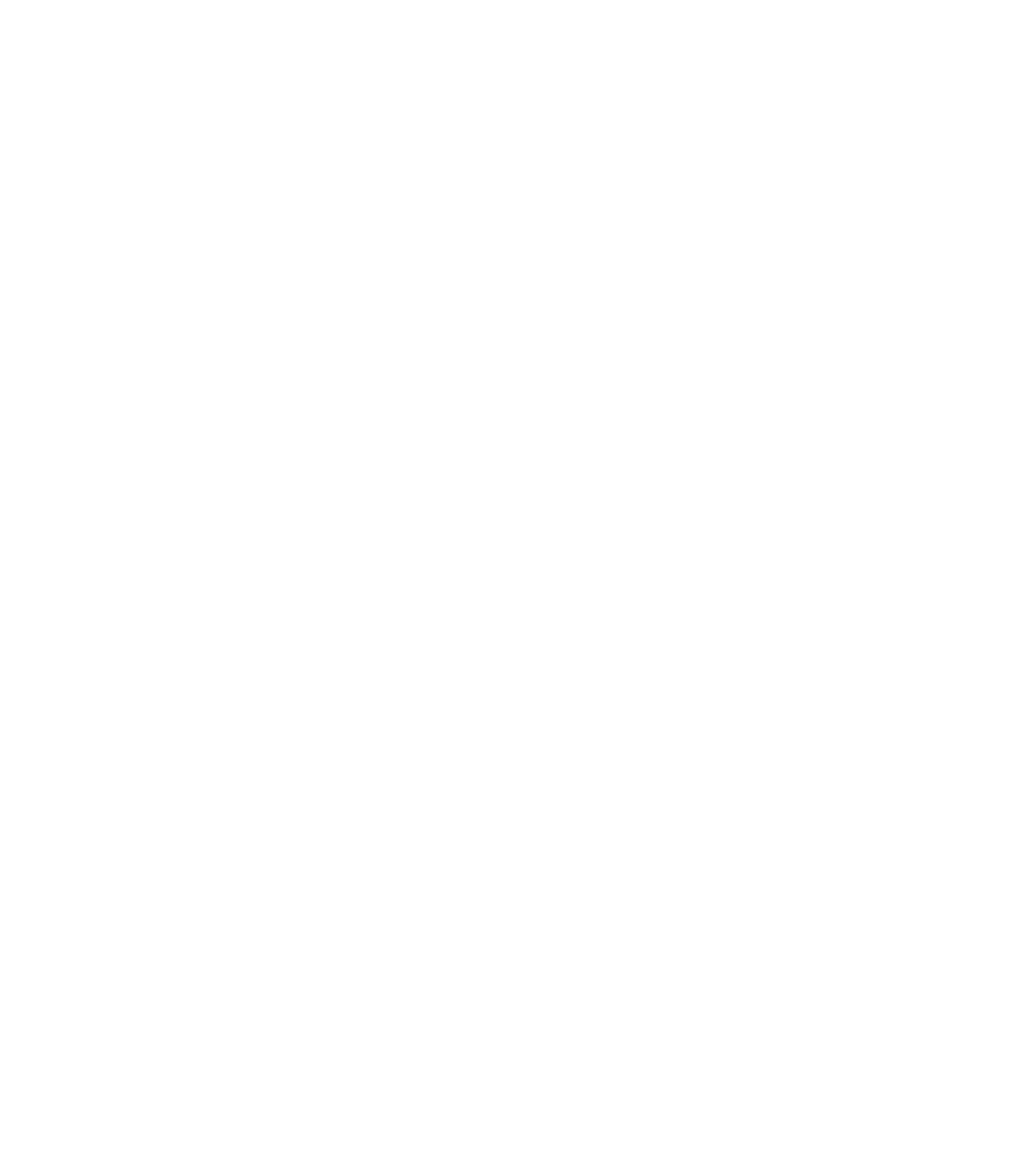
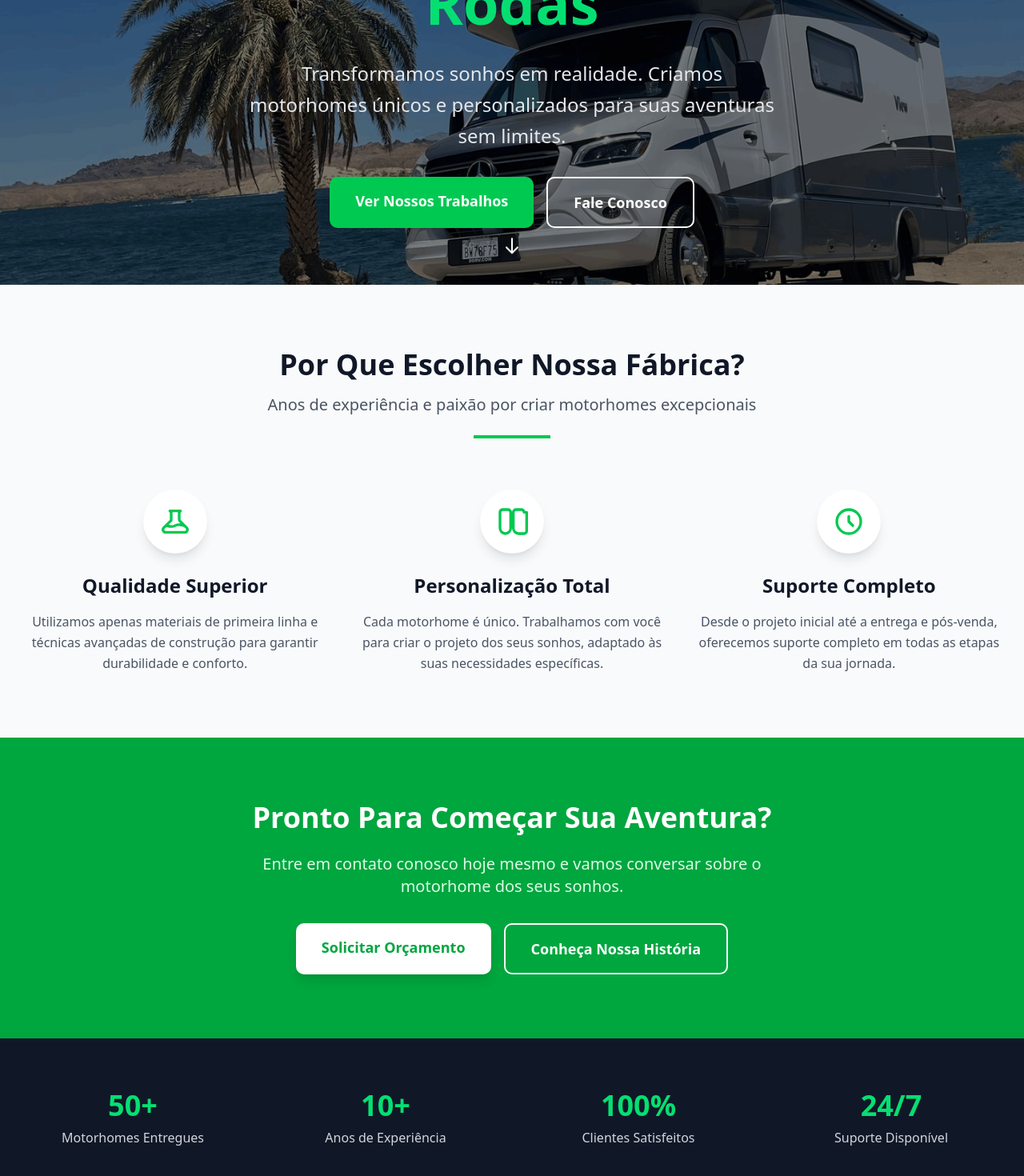
Before and after one commit to diguzim/motorhome-fe, a Next.js app: page / in a window 1280 px wide. Shown: the part 292-1762 px from the top of the page at 80% size. Before the commit the page ends 800 px from the top, so only its background shows below. Built offline with nearby package versions, Linux system fonts and the light colour scheme.

Commit message:
Implementing home page

```diff
--- a/src/app/page.tsx
+++ b/src/app/page.tsx
@@ -1,8 +1,217 @@
+import Link from "next/link";
+import Image from "next/image";
+
 export default function Home() {
   return (
-    <main className="p-8 space-y-8">
-      {/* Cabeçalho */}
-      <h1 className="text-3xl font-bold">Bem-vindo ao meu projeto 🚐</h1>
+    <main className="min-h-screen">
+      {/* Hero Section */}
+      <section className="relative h-[70vh] min-h-[500px] flex items-center justify-center overflow-hidden">
+        <Image
+          src="/hero.jpeg"
+          alt="Motorhome - Sua casa sobre rodas"
+          fill
+          className="object-cover"
+          priority
+        />
+
+        {/* Overlay */}
+        <div className="absolute inset-0 bg-black/50"></div>
+
+        {/* Hero Content */}
+        <div className="relative z-10 text-center text-white px-6 max-w-4xl mx-auto">
+          <h1 className="text-5xl md:text-7xl font-bold mb-6 leading-tight">
+            Sua Casa Sobre
+            <span className="block text-green-400">Rodas</span>
+          </h1>
+          <p className="text-xl md:text-2xl mb-8 text-gray-200 max-w-2xl mx-auto leading-relaxed">
+            Transformamos sonhos em realidade. Criamos motorhomes únicos e
+            personalizados para suas aventuras sem limites.
+          </p>
+          <div className="flex flex-col sm:flex-row gap-4 justify-center">
+            <Link
+              href="/trabalhos"
+              className="bg-green-500 hover:bg-green-600 text-white font-semibold py-4 px-8 rounded-lg text-lg transition-all duration-300 hover:scale-105 shadow-lg"
+            >
+              Ver Nossos Trabalhos
+            </Link>
+            <Link
+              href="/contato"
+              className="border-2 border-white text-white hover:bg-white hover:text-black font-semibold py-4 px-8 rounded-lg text-lg transition-all duration-300 hover:scale-105"
+            >
+              Fale Conosco
+            </Link>
+          </div>
+        </div>
+
+        {/* Scroll Indicator */}
+        <div className="absolute bottom-8 left-1/2 transform -translate-x-1/2 animate-bounce">
+          <svg
+            className="w-6 h-6 text-white"
+            fill="none"
+            stroke="currentColor"
+            viewBox="0 0 24 24"
+          >
+            <path
+              strokeLinecap="round"
+              strokeLinejoin="round"
+              strokeWidth={2}
+              d="M19 14l-7 7m0 0l-7-7m7 7V3"
+            />
+          </svg>
+        </div>
+      </section>
+
+      {/* Features Section */}
+      <section className="py-20 bg-gray-50">
+        <div className="container mx-auto px-6">
+          <div className="text-center mb-16">
+            <h2 className="text-4xl font-bold text-gray-900 mb-4">
+              Por Que Escolher Nossa Fábrica?
+            </h2>
+            <p className="text-xl text-gray-600 max-w-2xl mx-auto">
+              Anos de experiência e paixão por criar motorhomes excepcionais
+            </p>
+            <div className="w-24 h-1 bg-green-500 mx-auto mt-6"></div>
+          </div>
+
+          <div className="grid md:grid-cols-3 gap-8">
+            <div className="text-center group">
+              <div className="bg-white rounded-full w-20 h-20 flex items-center justify-center mx-auto mb-6 shadow-lg group-hover:shadow-xl transition-shadow duration-300">
+                <svg
+                  className="w-10 h-10 text-green-500"
+                  fill="none"
+                  stroke="currentColor"
+                  viewBox="0 0 24 24"
+                >
+                  <path
+                    strokeLinecap="round"
+                    strokeLinejoin="round"
+                    strokeWidth={2}
+                    d="M19.428 15.428a2 2 0 00-1.022-.547l-2.387-.477a6 6 0 00-3.86.517l-.318.158a6 6 0 01-3.86.517L6.05 15.21a2 2 0 00-1.806.547M8 4h8l-1 1v5.172a2 2 0 00.586 1.414l5 5c1.26 1.26.367 3.414-1.415 3.414H4.828c-1.782 0-2.674-2.154-1.414-3.414l5-5A2 2 0 009 11.172V5l-1-1z"
+                  />
+                </svg>
+              </div>
+              <h3 className="text-2xl font-semibold text-gray-900 mb-4">
+                Qualidade Superior
+              </h3>
+              <p className="text-gray-600 leading-relaxed">
+                Utilizamos apenas materiais de primeira linha e técnicas
+                avançadas de construção para garantir durabilidade e conforto.
+              </p>
+            </div>
+
+            <div className="text-center group">
+              <div className="bg-white rounded-full w-20 h-20 flex items-center justify-center mx-auto mb-6 shadow-lg group-hover:shadow-xl transition-shadow duration-300">
+                <svg
+                  className="w-10 h-10 text-green-500"
+                  fill="none"
+                  stroke="currentColor"
+                  viewBox="0 0 24 24"
+                >
+                  <path
+                    strokeLinecap="round"
+                    strokeLinejoin="round"
+                    strokeWidth={2}
+                    d="M7 21a4 4 0 01-4-4V5a2 2 0 012-2h4a2 2 0 012 2v12a4 4 0 01-4 4zM21 5a2 2 0 00-2-2h-4a2 2 0 00-2 2v12a4 4 0 004 4h4a2 2 0 002-2V5z"
+                  />
+                </svg>
+              </div>
+              <h3 className="text-2xl font-semibold text-gray-900 mb-4">
+                Personalização Total
+              </h3>
+              <p className="text-gray-600 leading-relaxed">
+                Cada motorhome é único. Trabalhamos com você para criar o
+                projeto dos seus sonhos, adaptado às suas necessidades
+                específicas.
+              </p>
+            </div>
+
+            <div className="text-center group">
+              <div className="bg-white rounded-full w-20 h-20 flex items-center justify-center mx-auto mb-6 shadow-lg group-hover:shadow-xl transition-shadow duration-300">
+                <svg
+                  className="w-10 h-10 text-green-500"
+                  fill="none"
+                  stroke="currentColor"
+                  viewBox="0 0 24 24"
+                >
+                  <path
+                    strokeLinecap="round"
+                    strokeLinejoin="round"
+                    strokeWidth={2}
+                    d="M12 8v4l3 3m6-3a9 9 0 11-18 0 9 9 0 0118 0z"
+                  />
+                </svg>
+              </div>
+              <h3 className="text-2xl font-semibold text-gray-900 mb-4">
+                Suporte Completo
+              </h3>
+              <p className="text-gray-600 leading-relaxed">
+                Desde o projeto inicial até a entrega e pós-venda, oferecemos
+                suporte completo em todas as etapas da sua jornada.
+              </p>
+            </div>
+          </div>
+        </div>
+      </section>
+
+      {/* CTA Section */}
+      <section className="py-20 bg-green-600">
+        <div className="container mx-auto px-6 text-center">
+          <h2 className="text-4xl font-bold text-white mb-6">
+            Pronto Para Começar Sua Aventura?
+          </h2>
+          <p className="text-xl text-green-100 mb-8 max-w-2xl mx-auto">
+            Entre em contato conosco hoje mesmo e vamos conversar sobre o
+            motorhome dos seus sonhos.
+          </p>
+          <div className="flex flex-col sm:flex-row gap-4 justify-center">
+            <Link
+              href="/contato"
+              className="bg-white text-green-600 hover:bg-gray-100 font-semibold py-4 px-8 rounded-lg text-lg transition-all duration-300 hover:scale-105 shadow-lg"
+            >
+              Solicitar Orçamento
+            </Link>
+            <Link
+              href="/sobre"
+              className="border-2 border-white text-white hover:bg-white hover:text-green-600 font-semibold py-4 px-8 rounded-lg text-lg transition-all duration-300 hover:scale-105"
+            >
+              Conheça Nossa História
+            </Link>
+          </div>
+        </div>
+      </section>
+
+      {/* Stats Section */}
+      <section className="py-16 bg-gray-900 text-white">
+        <div className="container mx-auto px-6">
+          <div className="grid grid-cols-2 md:grid-cols-4 gap-8 text-center">
+            <div className="group">
+              <div className="text-4xl font-bold text-green-400 mb-2 group-hover:scale-110 transition-transform duration-300">
+                50+
+              </div>
+              <div className="text-gray-300">Motorhomes Entregues</div>
+            </div>
+            <div className="group">
+              <div className="text-4xl font-bold text-green-400 mb-2 group-hover:scale-110 transition-transform duration-300">
+                10+
+              </div>
+              <div className="text-gray-300">Anos de Experiência</div>
+            </div>
+            <div className="group">
+              <div className="text-4xl font-bold text-green-400 mb-2 group-hover:scale-110 transition-transform duration-300">
+                100%
+              </div>
+              <div className="text-gray-300">Clientes Satisfeitos</div>
+            </div>
+            <div className="group">
+              <div className="text-4xl font-bold text-green-400 mb-2 group-hover:scale-110 transition-transform duration-300">
+                24/7
+              </div>
+              <div className="text-gray-300">Suporte Disponível</div>
+            </div>
+          </div>
+        </div>
+      </section>
     </main>
   );
 }
```
Also changed, not shown: public/hero.jpeg (added).
